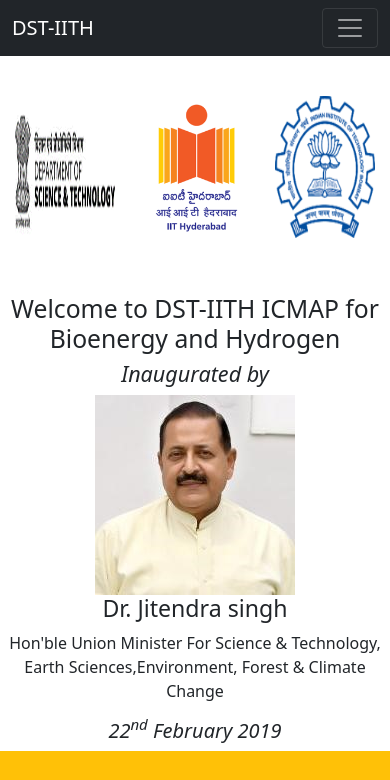
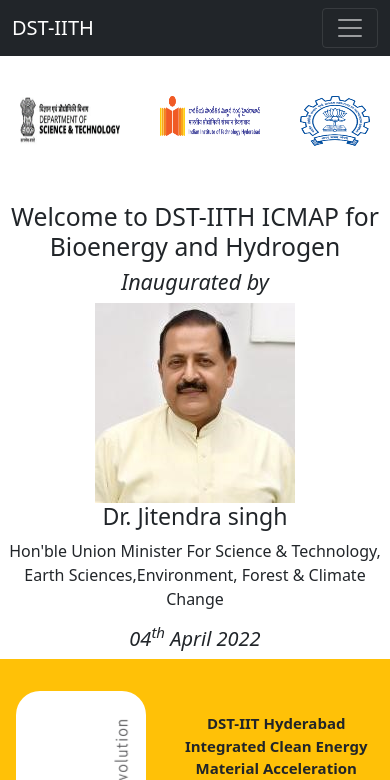
Before and after one commit to sachinsingh24/NFTDC-PROJECT, a plain HTML site: page index.html in a window 390 px wide. Shown: the top 780 px of the page. Drawn offline with nearby package versions, Linux system fonts and the light colour scheme.

Commit message:
final updated

```diff
--- a/index.css
+++ b/index.css
@@ -1,5 +1,18 @@
-.home-logo {
-    margin-left: -7rem;
+.home-logo1 {
+    width: 250px;
+    height: 125px;
+    margin-top: 1rem;
+}
+
+.home-logo2 {
+    width: 350px;
+    height: 125px;
+    margin-left: -5rem;
+}
+
+.home-logo3 {
+    height: 125px;
+    width: 150px;
 }
 
 .iit-logo {
@@ -288,16 +301,34 @@
     height: 175px;
 }
 
+.research1-image {
+    width: 100%;
+    height: auto;
+}
+
 /* Small devices (landscape phones, 576px and up) */
 @media (max-width: 576px) {
 
-    #home header img {
+    /* #home header img {
         width: 100px;
         height: auto;
+    } */
+
+    .home-logo1 {
+        width: 100px;
+        height: 50px;
+        margin-top: 0;
     }
 
-    .home-logo {
+    .home-logo2 {
+        width: 100px;
+        height: 40px;
         margin-left: 0;
+    }
+
+    .home-logo3 {
+        height: 50px;
+        width: 70px;
     }
 
     .Quote-img {
--- a/index.html
+++ b/index.html
@@ -49,9 +49,9 @@
 </nav>
   <section id="home">
     <header class="d-flex justify-content-around mt-5 pt-5 mb-3 pb-3">
-      <img src="./IMAGES/Picture1.png" alt="logo" height="125px" width="250px" class="mt-3" >
-        <img src="./IMAGES/Picture3.png" alt="logo" height="150px" width="125px" class="home-logo">
-      <img src="./IMAGES/Picture4.png" alt="Picture4" height="125px" width="150px" >
+      <img src="./IMAGES/Picture1.png" alt="logo" class=" home-logo1">
+        <img src="./IMAGES/IITHlogolong.png" alt="logo" class="home-logo2">
+      <img src="./IMAGES/Picture4.png" alt="Picture4" class="home-logo3">
     </header>
     <div class="welcome">
       <h2>Welcome to DST-IITH ICMAP for Bioenergy and Hydrogen</h2>
@@ -59,7 +59,7 @@
       <img src="./IMAGES/Picture13.jpg" alt="picture13">
       <h3>Dr. Jitendra singh</h3>
       <p> Hon'ble Union Minister For Science & Technology, Earth Sciences,Environment, Forest & Climate Change</p>
-   <h5><i>22<sup>nd</sup> February 2019</i></h5>
+   <h5><i>04<sup>th</sup> April 2022</i></h5>
     </div>
     <div class="bg-warning text-dark d-flex">
       <img src="./IMAGES/Picture2.png" alt="mission innovation" class="bg-white mission-image" >
```
Also changed, not shown: IMAGES/IITHlogolong.png (added), IMAGES/anita.png, IMAGES/jitendra singh.png, IMAGES/rajnit.png, IMAGES/srivari.png.
